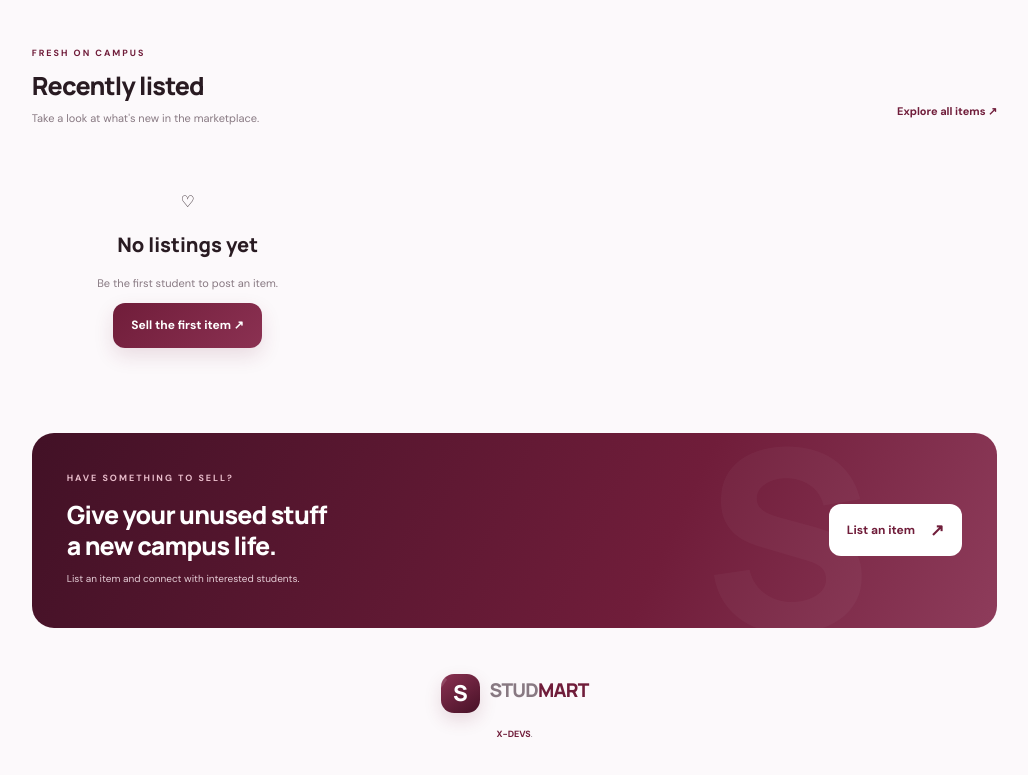
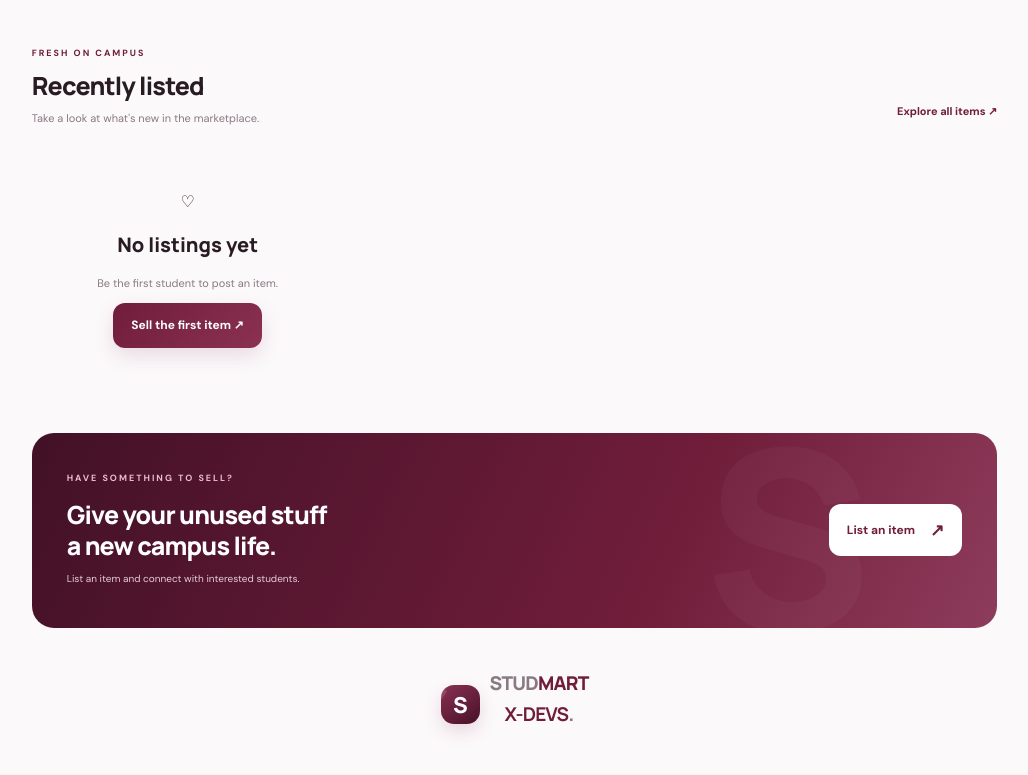
Before and after one commit to ghostichukwu002/STUDMART, a plain HTML site: page frontend/index.html in a window 1280 px wide. Shown: the part 1005-1780 px from the top of the page, without its empty margins (243-1271 px from the left). Drawn offline with Linux system fonts and the light colour scheme; no server answers.

Commit message:
Update index.html

```diff
--- a/frontend/index.html
+++ b/frontend/index.html
@@ -107,7 +107,7 @@
         </div>
       </div>
     </section>
-    <footer class="site-footer"><a class="brand footer-brand" href="#" data-view="home"><span class="brand-mark">S</span><span>STUD<span class="brand-accent">MART</span><small></small></span></a><p><strong>X-DEVS</strong>.</p><span></span></footer>
+    <footer class="site-footer"><a class="brand footer-brand" href="#" data-view="home"><span class="brand-mark">S</span><span>STUD<span class="brand-accent">MART</span><p><strong>X-DEVS</strong>.</p></footer>
   </main>
 </div>
 
```
